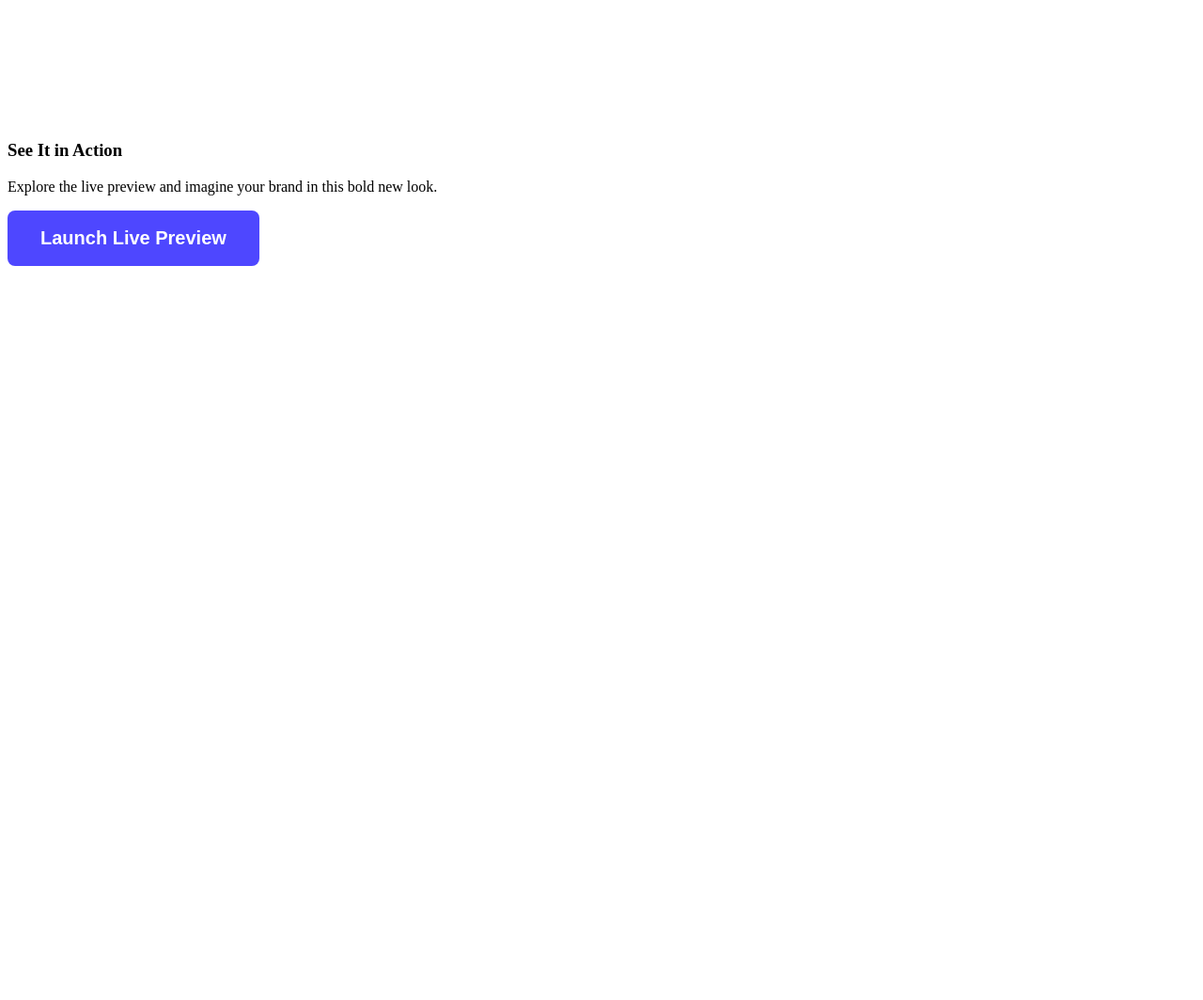
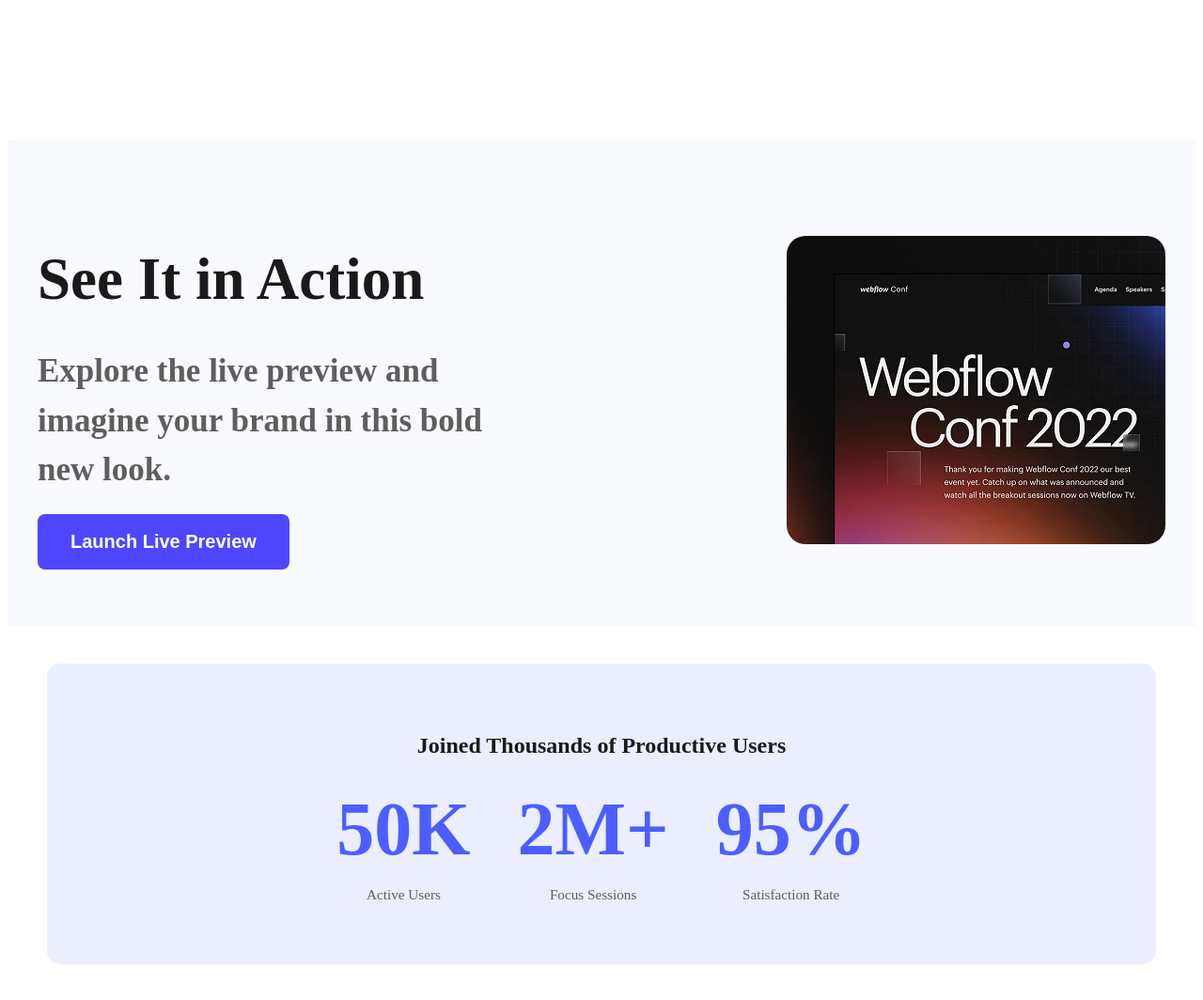
Before and after one commit to shaikatpriyo/first-web-page, a plain HTML site: page index.html in a window 1280 px wide. Shown: the part 790-1854 px from the top of the page at 94% size. Before the commit the page ends 1081 px from the top, so only its background shows below. Drawn offline with nearby package versions, Linux system fonts and the light colour scheme.

Commit message:
add second page

```diff
--- a/index.html
+++ b/index.html
@@ -12,7 +12,8 @@
 
 </head>
 <body>
-   <header class="bg-img">
+    <section class="bg-img">
+   <header>
     <nav class="open-sans-normal">
         <h3 class="head">LOGO</h3>
         <button class="btn-primary">Sign Up</button>
@@ -22,14 +23,39 @@
         <button class="btn-primary">Stay Focused</button>
     </div>
    </header>
+   </section>
    <main>
-    <div>
-        <div>
-            <h3>See It in Action</h3>
+    <section class="action-section">
+    <div class="action-content">
+        <div class="text-content">
+            <h2>See It in Action</h2>
             <p>Explore the live preview and imagine your brand in this bold new look.</p>
             <button class="btn-primary">Launch Live Preview</button>
         </div>
+        <div class="image-content">
+            <img src="Assets/wc-mini.png" alt="">
+        </div>
     </div>
+</section>
+
+<section class="stats-section">
+    <h3>Joined Thousands of Productive Users</h3>
+    <div class="stats">
+        <div class="stat-item">
+            <span>50K</span>
+            <p>Active Users</p>
+        </div>
+        <div class="stat-item">
+            <span>2M+</span>
+            <p>Focus Sessions</p>
+        </div>
+        <div class="stat-item">
+            <span>95%</span>
+            <p>Satisfaction Rate</p>
+        </div>
+    </div>
+</section>
+
    </main>
    <footer>
 
--- a/styles/design.css
+++ b/styles/design.css
@@ -31,8 +31,11 @@ nav{
     font-size: 20px;
     border-radius: 8px;
     border: none;
+    cursor: pointer;
 }
-
+.btn-primary:hover {
+      background-color: #2c3ca5;
+    }
 .head{
      font-size: 36px;
     font-weight: 800;
@@ -46,5 +49,115 @@ nav{
 
 .bg-img{
     background-image: url(../Assets/Hero-bg.png);
-    background-position: 100%;
+    background-size: cover;
+    background-position: center;
+    background-repeat: no-repeat;
+    background-attachment: fixed;
+    margin: 0;
+    padding: 0;
+
 }
+
+.intro{
+    font-size: 42px;
+    font-weight: 800 ;
+}
+
+.secondary{
+    color: #252432;
+    font-size: 24px;
+
+}
+
+
+
+
+
+/* new */
+
+/* Action Section Styles */
+.action-section {
+    background-color: #f9faff;
+    padding: 60px 20px;
+}
+
+.action-content {
+    display: flex;
+    justify-content: space-between;
+    align-items: center;
+    flex-wrap: wrap;
+    max-width: 1200px;
+    margin: 0 auto;
+}
+
+.text-content {
+    max-width: 500px;
+    font-size: 35px;
+    font-weight: 800 ;
+}
+
+.text-content h2 {
+    font-size: 1.8em;
+    font-weight: bold;
+    color: #1a1a1a;
+    margin-bottom: 10px;
+}
+
+.text-content p {
+    color: #5e5e5e;
+    line-height: 1.5;
+    margin-bottom: 20px;
+}
+
+/* .preview-btn {
+    background-color: #4c5eff;
+    color: #fff;
+    font-weight: bold;
+    border: none;
+    border-radius: 6px;
+    padding: 12px 20px;
+    cursor: pointer;
+} */
+
+.image-content img {
+    max-width: 100%;
+    border-radius: 20px;
+    margin-top: 20px;
+}
+
+/* Stats Section Styles */
+.stats-section {
+    background-color: #eaeefe;
+    padding: 50px 20px;
+    text-align: center;
+    border-radius: 15px;
+    max-width: 1140px;
+    margin: 40px auto;
+}
+
+.stats-section h3 {
+    font-size: 1.5em;
+    font-weight: bold;
+    color: #1a1a1a;
+    margin-bottom: 30px;
+}
+
+.stats {
+    display: flex;
+    justify-content: center;
+    gap: 50px;
+    flex-wrap: wrap;
+}
+
+.stat-item span {
+    font-size: 80px;
+    font-weight: bold;
+    color: #4c5eff;
+    display: block;
+    margin-bottom: 8px;
+}
+
+.stat-item p {
+    color: #5e5e5e;
+    font-size: 0.95em;
+}
```
